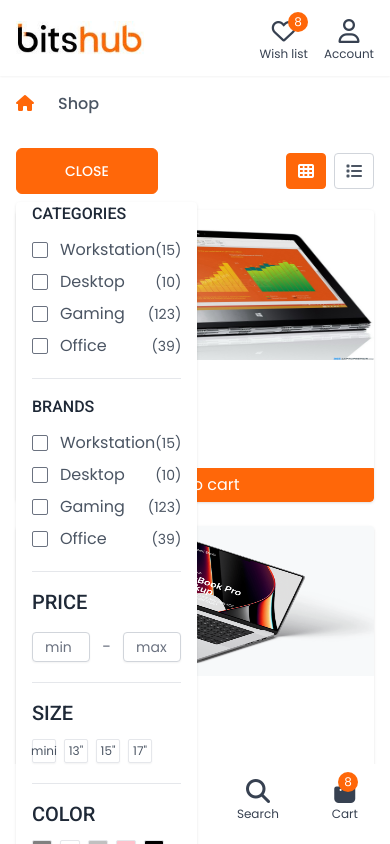
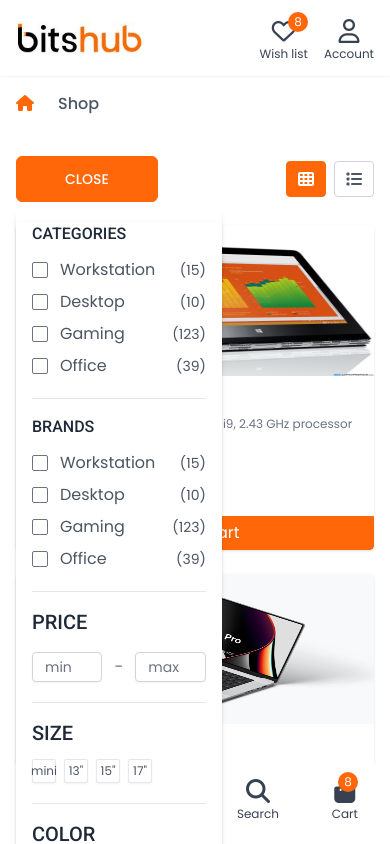
Before and after one commit to samsiteweb/bitshub-frontend, a React (Create React App) app: page /shop in a window 390 px wide. Both pictures are taken after a click on the button "FILTER". Shown: the top 844 px of the page. Built offline with nearby package versions, Linux system fonts and the light colour scheme; some icons are missing.

Commit message:
updated shop responsiveness

```diff
--- a/src/components/Product.js
+++ b/src/components/Product.js
@@ -28,10 +28,9 @@ const Product = (props) => {
         </div>
         <div className="pt-4 pb-3 px-4">
           <Link to={`/product-details/${item.id}`}>
-            <h4 className="uppercase font-medium text-l mb-2 text-gray-800 hover:text-primary transition">
-              {item.name}
-            </h4>
+            <p className="uppercase font-medium text-l text-gray-800 hover:text-primary transition">{item.name}</p>
           </Link>
+          <p className="text-xs text-gray-500 mb-2">{item.config}</p>
           <div className="flex items-baseline mb-1 space-x-2 font-roboto">
             <p className="text-l text-primary font-semibold">₦{item.price}</p>
             <p className="text-sm text-gray-400 line-through">₦{item.initialPrice}</p>
--- a/src/data/productData.js
+++ b/src/data/productData.js
@@ -9,6 +9,7 @@ export const ProductData = {
       rating: "5",
       initialPrice: "124,000",
       quantityInStock: "24",
+      config: "256GB SSD/ 8GB RAM, intel core i9, 2.43 GHz processor speed...",
       brief:
         "The Lenovo Yoga 13.3 (2GB RAM, 500GB HDD) Laptop is a sleek lightweight laptop that delivers value at an amazing price. Running on Windows 10 and equipped with a 2GHz Quad-Core processor, the Viao 13.3 Laptop is your best bet for work and entertainment. Get the Sony Vaio Laptop online from Jumia at the best price in Nigeria",
       desc: "ProcessorThe Lenovo Yoga Laptop features an Intel Core i3 Laptop at a speed of 2.5GHz so you are assured of super fast processing while you run multiple applications. Open multiple web pages, create documents and spreadsheets, play games and do so much more with a processor that can handle it.HD Screen. View everything in crystal clear resolution with the HD Screen. The Sony Vaio HD is perfect for entertainment, multimedia and work. Watch videos, video call, create slides and view memories all in life like clarity.). Retina display size: 9.7-inch (diagonal) LED-backlit Multi-Touch display resolution:2048-by-1536 resolution at 264 pixels per inch (ppi), Wide color display, True Tone display, Fingerprint-resistant oleophobic coating, Fully laminated display, Antireflective coating Chip, A9X chip with 64-bit architecture, M9 coprocessor",
@@ -29,6 +30,7 @@ export const ProductData = {
       rating: "5",
       initialPrice: "685,000",
       quantityInStock: "0",
+      config: "256GB SSD/ 8GB RAM, intel core i9, 2.43 GHz processor speed...",
       brief:
         "The Macbook 2021 M1 13.3 (2GB RAM, 500GB HDD) Laptop is a sleek lightweight laptop that delivers value at an amazing price. Running on Windows 10 and equipped with a 2GHz Quad-Core processor, the Viao 13.3 Laptop is your best bet for work and entertainment. Get the Sony Vaio Laptop online from Jumia at the best price in Nigeria",
       desc: "The macbook 2021 M1 Laptop features an M1 chip at a speed of 2.5GHz so you are assured of super fast processing while you run multiple applications. Open multiple web pages, create documents and spreadsheets, play games and do so much more with a processor that can handle it.HD Screen. View everything in crystal clear resolution with the HD Screen. The Sony Vaio HD is perfect for entertainment, multimedia and work. Watch videos, video call, create slides and view memories all in life like clarity.). Retina display size: 9.7-inch (diagonal) LED-backlit Multi-Touch display resolution:2048-by-1536 resolution at 264 pixels per inch (ppi), Wide color display, True Tone display, Fingerprint-resistant oleophobic coating, Fully laminated display, Antireflective coating Chip, A9X chip with 64-bit architecture, M9 coprocessor",
@@ -52,6 +54,7 @@ export const ProductData = {
       price: "250,000",
       rating: "5",
       quantityInStock: "34",
+      config: "256GB SSD/ 8GB RAM, intel core i9, 2.43 GHz processor speed...",
       brief:
         "The Dell Inspiron (2GB RAM, 500GB HDD) Laptop is a sleek lightweight laptop that delivers value at an amazing price. Running on Windows 10 and equipped with a 2GHz Quad-Core processor, the Viao 13.3 Laptop is your best bet for work and entertainment. Get the Sony Vaio Laptop online from Jumia at the best price in Nigeria",
       desc: "The macbook 2021 M1 Laptop features an M1 chip at a speed of 2.5GHz so you are assured of super fast processing while you run multiple applications. Open multiple web pages, create documents and spreadsheets, play games and do so much more with a processor that can handle it.HD Screen. View everything in crystal clear resolution with the HD Screen. The Sony Vaio HD is perfect for entertainment, multimedia and work. Watch videos, video call, create slides and view memories all in life like clarity.). Retina display size: 9.7-inch (diagonal) LED-backlit Multi-Touch display resolution:2048-by-1536 resolution at 264 pixels per inch (ppi), Wide color display, True Tone display, Fingerprint-resistant oleophobic coating, Fully laminated display, Antireflective coating Chip, A9X chip with 64-bit architecture, M9 coprocessor",
@@ -72,6 +75,7 @@ export const ProductData = {
       rating: "5",
       initialPrice: "480,000",
       quantityInStock: "15",
+      config: "256GB SSD/ 8GB RAM, intel core i9, 2.43 GHz processor speed...",
       brief:
         "The HP Envy (16GB RAM, 1TB SSD) Laptop is a sleek lightweight laptop that delivers value at an amazing price. Running on Windows 10 and equipped with a 2GHz Quad-Core processor, the Viao 13.3 Laptop is your best bet for work and entertainment. Get the Sony Vaio Laptop online from Jumia at the best price in Nigeria",
       desc: "The HP Envy features an M1 chip at a speed of 2.5GHz so you are assured of super fast processing while you run multiple applications. Open multiple web pages, create documents and spreadsheets, play games and do so much more with a processor that can handle it.HD Screen. View everything in crystal clear resolution with the HD Screen. The Sony Vaio HD is perfect for entertainment, multimedia and work. Watch videos, video call, create slides and view memories all in life like clarity.). Retina display size: 9.7-inch (diagonal) LED-backlit Multi-Touch display resolution:2048-by-1536 resolution at 264 pixels per inch (ppi), Wide color display, True Tone display, Fingerprint-resistant oleophobic coating, Fully laminated display, Antireflective coating Chip, A9X chip with 64-bit architecture, M9 coprocessor",
@@ -95,6 +99,7 @@ export const ProductData = {
       rating: "5",
       initialPrice: "175,000",
       quantityInStock: "17",
+      config: "256GB SSD/ 8GB RAM, intel core i9, 2.43 GHz processor speed...",
       brief:
         "The Lenovo ThinkPad (8GB RAM, 512GB SSD) Laptop is a sleek lightweight laptop that delivers value at an amazing price. Running on Windows 10 and equipped with a 2GHz Quad-Core processor, the Viao 13.3 Laptop is your best bet for work and entertainment. Get the Sony Vaio Laptop online from Jumia at the best price in Nigeria",
       desc: "The macbook 2021 M1 Laptop features an M1 chip at a speed of 2.5GHz so you are assured of super fast processing while you run multiple applications. Open multiple web pages, create documents and spreadsheets, play games and do so much more with a processor that can handle it.HD Screen. View everything in crystal clear resolution with the HD Screen. The Sony Vaio HD is perfect for entertainment, multimedia and work. Watch videos, video call, create slides and view memories all in life like clarity.). Retina display size: 9.7-inch (diagonal) LED-backlit Multi-Touch display resolution:2048-by-1536 resolution at 264 pixels per inch (ppi), Wide color display, True Tone display, Fingerprint-resistant oleophobic coating, Fully laminated display, Antireflective coating Chip, A9X chip with 64-bit architecture, M9 coprocessor",
@@ -115,6 +120,7 @@ export const ProductData = {
       rating: "5",
       initialPrice: "98,000",
       quantityInStock: "0",
+      config: "256GB SSD/ 8GB RAM, intel core i9, 2.43 GHz processor speed...",
       brief:
         "The Toshiba Satelite Laptop is a sleek lightweight laptop that delivers value at an amazing price. Running on Windows 10 and equipped with a 2GHz Quad-Core processor, the Viao 13.3 Laptop is your best bet for work and entertainment. Get the Sony Vaio Laptop online from Jumia at the best price in Nigeria",
       desc: "The Toshiba Satelite Laptop features an M1 chip at a speed of 2.5GHz so you are assured of super fast processing while you run multiple applications. Open multiple web pages, create documents and spreadsheets, play games and do so much more with a processor that can handle it.HD Screen. View everything in crystal clear resolution with the HD Screen. The Sony Vaio HD is perfect for entertainment, multimedia and work. Watch videos, video call, create slides and view memories all in life like clarity.). Retina display size: 9.7-inch (diagonal) LED-backlit Multi-Touch display resolution:2048-by-1536 resolution at 264 pixels per inch (ppi), Wide color display, True Tone display, Fingerprint-resistant oleophobic coating, Fully laminated display, Antireflective coating Chip, A9X chip with 64-bit architecture, M9 coprocessor",
--- a/src/screens/HomeScreen.js
+++ b/src/screens/HomeScreen.js
@@ -14,16 +14,16 @@ const HomeScreen = () => {
       </div>
 
       <div className="container pb-16">
-        <h2 className="text-2xl font-medium text-gray-800 uppercase mb-6">shop by category</h2>
+        <p className="text-2xl font-medium text-gray-800 uppercase mb-6">shop by category</p>
         <Categories />
       </div>
       <div className="container pb-16">
-        <h2 className="text-2xl font-medium text-gray-800 uppercase mb-6">top new arrival</h2>
+        <p className="text-2xl font-medium text-gray-800 uppercase mb-6">top new arrival</p>
         <Products />
       </div>
       <Ad />
       <div className="container pb-16">
-        <h2 className="text-2xl font-medium text-gray-800 uppercase mb-6">recommended for you</h2>
+        <p className="text-2xl font-medium text-gray-800 uppercase mb-6">recommended for you</p>
         <Products />
       </div>
     </div>
--- a/src/screens/ShopScreen.js
+++ b/src/screens/ShopScreen.js
@@ -21,7 +21,8 @@ const ShopScreen = () => {
         <div className="col-span-3">
           <div className="flex items-center justify-center mb-4">
             <div className="flex items-center">
-              <div className="relative">
+              <div className="py-2 items-center cursor-pointer relative pr-12">
+                <div>
                   <button
                     onClick={() => {
                       handleFilter();
@@ -31,7 +32,14 @@ const ShopScreen = () => {
                   >
                     {showFilter ? "Close" : "Filter"}
                   </button>
-                <div className={showFilter ? "md:block absolute z-50 mt-2" : "hidden"}>
+                </div>
+                <div
+                  className={
+                    showFilter
+                      ? "absolute w-full left-0 top-full bg-white shadow-md py-3 divide-dashed opacity-0 opacity-100 transition duration-300 visible z-50"
+                      : "invisible hidden"
+                  }
+                >
                   <Filter />
                 </div>
               </div>
```
Lines whose indentation alone changed are shown as unchanged.
